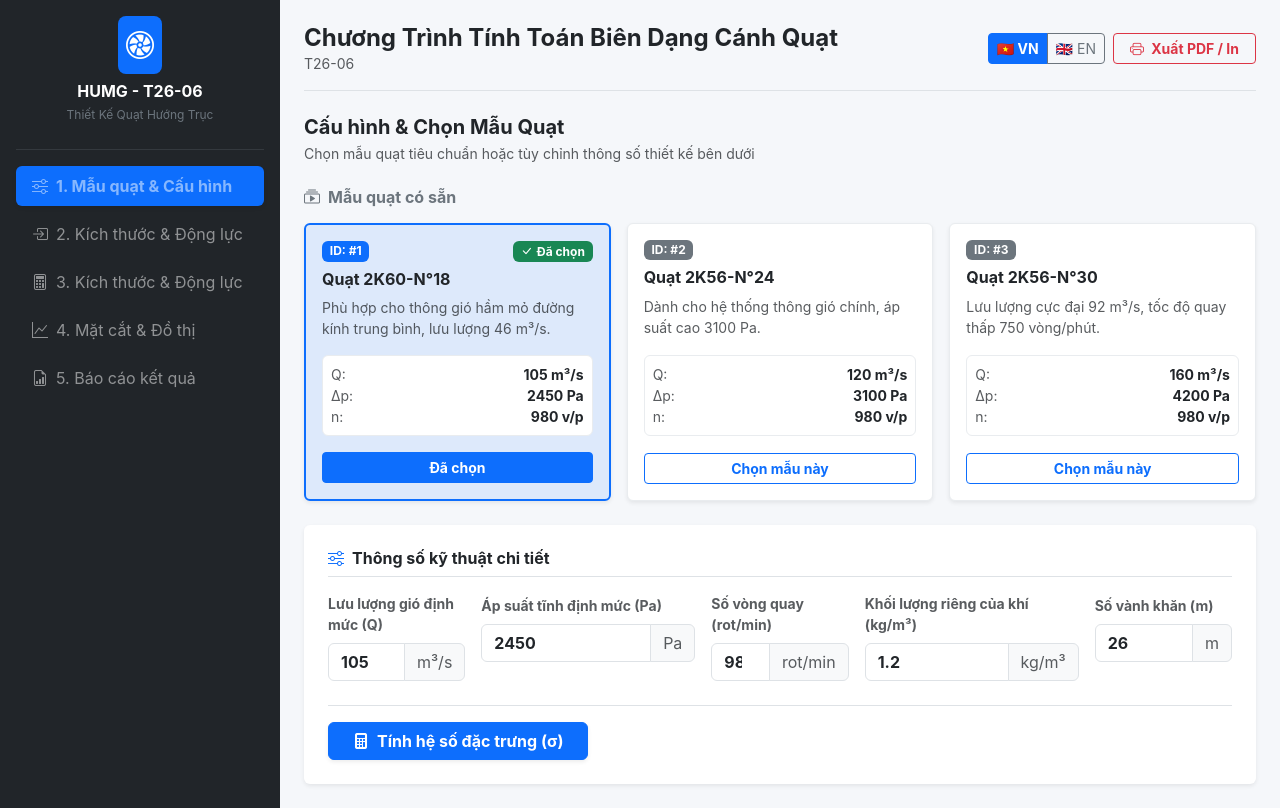
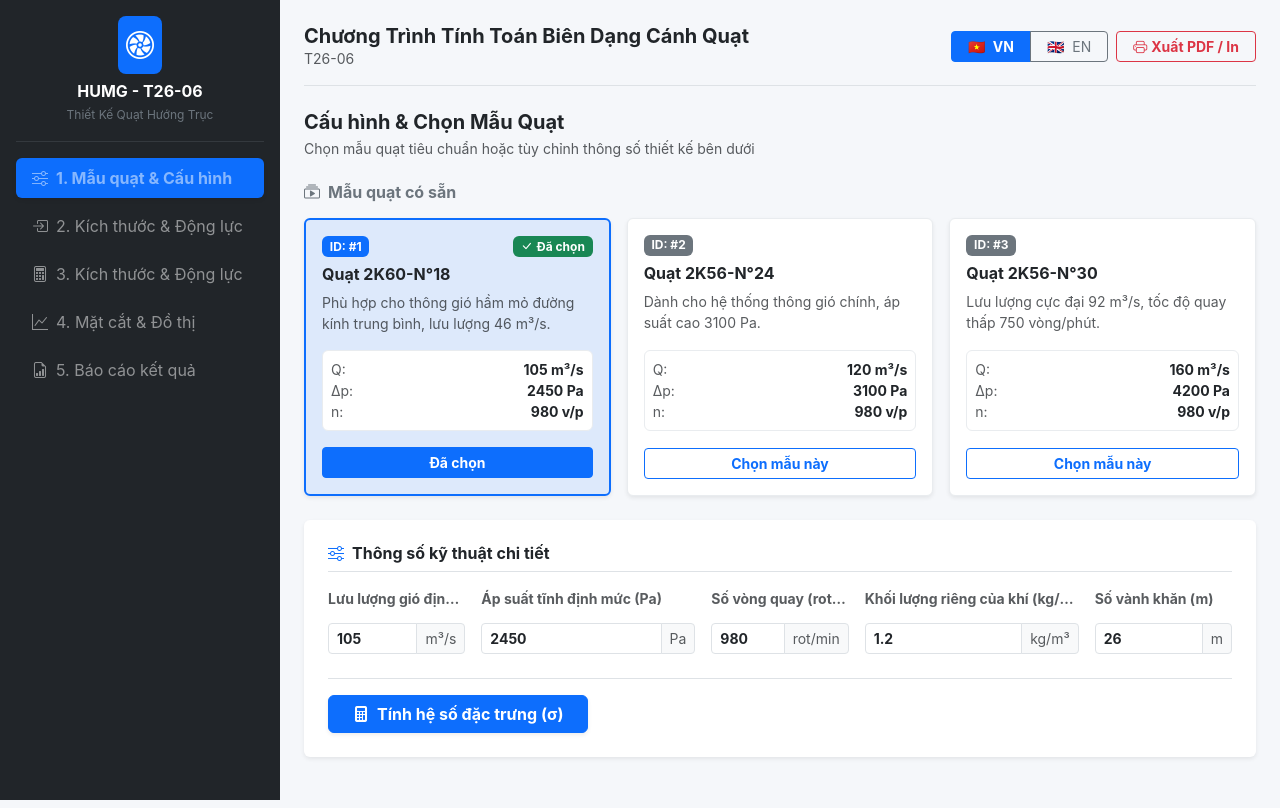
Before and after one commit to phamquanghien/BladeSpecsCalc, a React (Vite) app: page / in a window 1280 px wide. Built offline with nearby package versions, Linux system fonts and the light colour scheme.

Commit message:
Update_Layout

```diff
--- a/src/components/layout/Header.tsx
+++ b/src/components/layout/Header.tsx
@@ -2,24 +2,45 @@ import React from 'react';
 import { useTranslation } from 'react-i18next';
 import { LanguageSwitcher } from './LanguageSwitcher';
 
-export const Header: React.FC = () => {
+interface HeaderProps {
+    onToggleSidebar: () => void;
+}
+
+export const Header: React.FC<HeaderProps> = ({ onToggleSidebar }) => {
     const { t } = useTranslation();
 
     return (
-    <div className="d-flex justify-content-between align-items-center mb-4 pb-3 border-bottom">
+        <div className="d-flex justify-content-between align-items-center mb-4 pb-3 border-bottom flex-wrap gap-2">
+            <div className="d-flex align-items-center gap-2">
+                {/* Nút Toggle Sidebar chỉ hiện ở Mobile (< 768px) */}
+                <button
+                    className="btn btn-outline-dark d-md-none p-1 px-2"
+                    onClick={onToggleSidebar}
+                    aria-label="Toggle Navigation"
+                >
+                    <i className="bi bi-list fs-4"></i>
+                </button>
+
                 <div>
-        <h4 className="fw-bold mb-0 text-dark">
+                    <h4 className="fw-bold mb-0 text-dark fs-5 fs-md-4">
                         {t('header.title')}
                     </h4>
-        <p className="text-muted small mb-0">
+                    <p className="text-muted small mb-0 d-none d-sm-block">
                         {t('header.subTitle')}
                     </p>
                 </div>
+            </div>
 
-      <div className="d-flex align-items-center">
+            <div className="d-flex align-items-center gap-2">
                 <LanguageSwitcher />
-        <button className="btn btn-outline-danger btn-sm fw-bold px-3" onClick={() => window.print()}>
-          <i className="bi bi-printer me-1"></i> {t('header.exportPdf')}
+                <button
+                    className="btn btn-outline-danger btn-sm fw-bold px-2 px-sm-3"
+                    onClick={() => window.print()}
+                >
+                    <i className="bi bi-printer me-0 me-sm-1"></i>
+                    <span className="d-none d-sm-inline">
+                        {t('header.exportPdf')}
+                    </span>
                 </button>
             </div>
         </div>
--- a/src/components/layout/LanguageSwitcher.tsx
+++ b/src/components/layout/LanguageSwitcher.tsx
@@ -9,20 +9,20 @@ export const LanguageSwitcher: React.FC = () => {
     };
 
     return (
-    <div className="btn-group btn-group-sm me-2" role="group">
+        <div className="btn-group btn-group-sm" role="group">
             <button
                 type="button"
-        className={`btn ${i18n.language === 'vi' ? 'btn-primary fw-bold' : 'btn-outline-secondary'}`}
+                className={`btn px-2 px-sm-3 ${i18n.language === 'vi' ? 'btn-primary fw-bold' : 'btn-outline-secondary'}`}
                 onClick={() => changeLanguage('vi')}
             >
-        🇻🇳 VN
+                🇻🇳 <span className="d-none d-sm-inline ms-1">VN</span>
             </button>
             <button
                 type="button"
-        className={`btn ${i18n.language === 'en' ? 'btn-primary fw-bold' : 'btn-outline-secondary'}`}
+                className={`btn px-2 px-sm-3 ${i18n.language === 'en' ? 'btn-primary fw-bold' : 'btn-outline-secondary'}`}
                 onClick={() => changeLanguage('en')}
             >
-        🇬🇧 EN
+                🇬🇧 <span className="d-none d-sm-inline ms-1">EN</span>
             </button>
         </div>
     );
--- a/src/components/layout/MainLayout.tsx
+++ b/src/components/layout/MainLayout.tsx
@@ -1,4 +1,4 @@
-import React, { type ReactNode, Suspense } from 'react';
+import React, { type ReactNode, Suspense, useState } from 'react';
 import { Sidebar } from './Sidebar';
 import { Header } from './Header';
 
@@ -8,7 +8,6 @@ interface MainLayoutProps {
   children: ReactNode;
 }
 
-// Component hiển thị tạm khi đang tải file dịch JSON
 const LoadingFallback = () => (
   <div className="d-flex justify-content-center align-items-center vh-100 w-100 bg-light">
     <div className="spinner-border text-primary" role="status">
@@ -18,12 +17,22 @@ const LoadingFallback = () => (
 );
 
 export const MainLayout: React.FC<MainLayoutProps> = ({ activeTab, setActiveTab, children }) => {
+  const [isSidebarOpen, setIsSidebarOpen] = useState(false);
+
   return (
     <Suspense fallback={<LoadingFallback />}>
       <div className="d-flex" style={{ minHeight: '100vh', backgroundColor: '#f5f7fa' }}>
-        <Sidebar activeTab={activeTab} setActiveTab={setActiveTab} />
-        <div className="flex-grow-1 p-4 overflow-auto">
-          <Header />
+        {/* Sidebar Responsive */}
+        <Sidebar
+          activeTab={activeTab}
+          setActiveTab={setActiveTab}
+          isOpen={isSidebarOpen}
+          onClose={() => setIsSidebarOpen(false)}
+        />
+
+        {/* Nội dung chính */}
+        <div className="flex-grow-1 p-3 p-md-4 overflow-auto min-vh-100">
+          <Header onToggleSidebar={() => setIsSidebarOpen(!isSidebarOpen)} />
           <main>{children}</main>
         </div>
       </div>
--- a/src/components/layout/Sidebar.tsx
+++ b/src/components/layout/Sidebar.tsx
@@ -5,26 +5,79 @@ import { NAV_ITEMS } from '../../config/navigation';
 interface SidebarProps {
     activeTab: string;
     setActiveTab: (tabId: string) => void;
+    isOpen: boolean;
+    onClose: () => void;
 }
 
 export const Sidebar: React.FC<SidebarProps> = ({
     activeTab,
     setActiveTab,
+    isOpen,
+    onClose,
 }) => {
     const { t } = useTranslation();
 
+    const handleSelectTab = (tabId: string) => {
+        setActiveTab(tabId);
+        onClose(); // Tự đóng trên mobile khi click chọn
+    };
+
     return (
+        <>
+            {/* 1. Lớp phủ mờ (chỉ hiện trên Mobile khi Sidebar mở) */}
+            {isOpen && (
                 <div
-            className="bg-dark text-white p-3 d-flex flex-column justify-content-between"
-            style={{ width: '280px', flexShrink: 0, minHeight: '100vh' }}
+                    className="d-md-none position-fixed top-0 start-0 w-100 h-100 bg-dark opacity-50"
+                    style={{ zIndex: 1040 }}
+                    onClick={onClose}
+                />
+            )}
+
+            {/* 2. Style CSS tối ưu chuẩn Responsive */}
+            <style>{`
+        /* Style mặc định cho Mobile (< 768px): Dạng Drawer Fixed trượt ra */
+        .app-sidebar {
+          position: fixed;
+          top: 0;
+          left: 0;
+          bottom: 0;
+          width: 280px;
+          z-index: 1050;
+          transition: transform 0.3s ease-in-out;
+          transform: translateX(-100%);
+        }
+
+        /* Khi mở trên Mobile */
+        .app-sidebar.show-mobile {
+          transform: translateX(0);
+        }
+
+        /* Style cho Màn hình lớn (≥ 768px): Đứng tĩnh cạnh Content, không che chữ */
+        @media (min-width: 768px) {
+          .app-sidebar {
+            position: sticky !important;
+            top: 0;
+            transform: none !important;
+            height: 100vh;
+            z-index: 1;
+          }
+        }
+      `}</style>
+
+            {/* 3. Sidebar Container */}
+            <div
+                className={`app-sidebar bg-dark text-white p-3 d-flex flex-column justify-content-between flex-shrink-0 ${isOpen ? 'show-mobile' : ''}`}
             >
                 <div>
-                {/* Brand Logo */}
-                <div className="text-center mb-4">
+                    {/* Header Sidebar */}
+                    <div className="d-flex justify-content-between align-items-center mb-3 d-md-block text-center">
+                        <div className="w-100">
                             <div className="d-inline-flex align-items-center justify-content-center bg-primary rounded-3 p-2 mb-2">
                                 <i className="bi bi-fan fs-3 text-white"></i>
                             </div>
-                    <h6 className="fw-bold mb-0 text-white">HUMG - T26-06</h6>
+                            <h6 className="fw-bold mb-0 text-white">
+                                HUMG - T26-06
+                            </h6>
                             <small
                                 className="text-secondary"
                                 style={{ fontSize: '0.75rem' }}
@@ -32,9 +85,18 @@ export const Sidebar: React.FC<SidebarProps> = ({
                                 {t('sidebar.subTitle')}
                             </small>
                         </div>
+
+                        {/* Nút X đóng menu (Chỉ hiện ở Mobile) */}
+                        <button
+                            type="button"
+                            className="btn-close btn-close-white d-md-none align-self-start"
+                            onClick={onClose}
+                        />
+                    </div>
+
                     <hr className="border-secondary opacity-25" />
 
-                {/* Dynamic Navigation Items */}
+                    {/* Nav Links */}
                     <div className="nav nav-pills flex-column gap-2">
                         {NAV_ITEMS.map((item) => (
                             <button
@@ -44,7 +106,7 @@ export const Sidebar: React.FC<SidebarProps> = ({
                                         ? 'active bg-primary text-white fw-bold shadow-sm'
                                         : ''
                                 }`}
-                            onClick={() => setActiveTab(item.id)}
+                                onClick={() => handleSelectTab(item.id)}
                             >
                                 <i className={`bi ${item.icon} me-2`}></i>
                                 {t(item.translationKey)}
@@ -53,5 +115,6 @@ export const Sidebar: React.FC<SidebarProps> = ({
                     </div>
                 </div>
             </div>
+        </>
     );
 };
--- a/src/components/steps/Step1Presets.tsx
+++ b/src/components/steps/Step1Presets.tsx
@@ -42,7 +42,10 @@ export const Step1Presets: React.FC = () => {
                 {fanPresets.map((preset) => {
                     const isSelected = step1Input.id === preset.id;
                     return (
-                        <div key={preset.id} className="col-md-4">
+                        <div
+                            key={preset.id}
+                            className="col-12 col-sm-6 col-lg-4"
+                        >
                             <div
                                 className={`card h-100 shadow-sm transition-all ${
                                     isSelected
@@ -130,11 +133,14 @@ export const Step1Presets: React.FC = () => {
                     {t('step1.customTitle')}
                 </h6>
                 <div className="row g-3 mb-4">
-                    <div className="col-md-2">
-                        <label className="form-label small fw-bold text-muted">
+                    <div className="col-12 col-sm-6 col-lg-4 col-xl-2">
+                        <label
+                            className="form-label small fw-bold text-muted text-truncate w-100"
+                            title={t('step1.labels.airflow')}
+                        >
                             {t('step1.labels.airflow')}
                         </label>
-                        <div className="input-group">
+                        <div className="input-group input-group-sm flex-nowrap">
                             <input
                                 type="number"
                                 className="form-control fw-bold"
@@ -149,11 +155,14 @@ export const Step1Presets: React.FC = () => {
                         </div>
                     </div>
 
-                    <div className="col-md-3">
-                        <label className="form-label small fw-bold text-muted">
+                    <div className="col-12 col-sm-6 col-lg-4 col-xl-3">
+                        <label
+                            className="form-label small fw-bold text-muted text-truncate w-100"
+                            title={t('step1.labels.staticPressure')}
+                        >
                             {t('step1.labels.staticPressure')}
                         </label>
-                        <div className="input-group">
+                        <div className="input-group input-group-sm flex-nowrap">
                             <input
                                 type="number"
                                 className="form-control fw-bold"
@@ -167,11 +176,14 @@ export const Step1Presets: React.FC = () => {
                         </div>
                     </div>
 
-                    <div className="col-md-2">
-                        <label className="form-label small fw-bold text-muted">
+                    <div className="col-12 col-sm-6 col-lg-4 col-xl-2">
+                        <label
+                            className="form-label small fw-bold text-muted text-truncate w-100"
+                            title={t('step1.labels.rotationSpeed')}
+                        >
                             {t('step1.labels.rotationSpeed')}
                         </label>
-                        <div className="input-group">
+                        <div className="input-group input-group-sm flex-nowrap">
                             <input
                                 type="number"
                                 className="form-control fw-bold"
@@ -185,11 +197,14 @@ export const Step1Presets: React.FC = () => {
                         </div>
                     </div>
 
-                    <div className="col-md-3">
-                        <label className="form-label small fw-bold text-muted">
+                    <div className="col-12 col-sm-6 col-lg-6 col-xl-3">
+                        <label
+                            className="form-label small fw-bold text-muted text-truncate w-100"
+                            title={t('step1.labels.gasDensity')}
+                        >
                             {t('step1.labels.gasDensity')}
                         </label>
-                        <div className="input-group">
+                        <div className="input-group input-group-sm flex-nowrap">
                             <input
                                 type="number"
                                 className="form-control fw-bold"
@@ -204,11 +219,14 @@ export const Step1Presets: React.FC = () => {
                         </div>
                     </div>
 
-                    <div className="col-md-2">
-                        <label className="form-label small fw-bold text-muted">
+                    <div className="col-12 col-sm-6 col-lg-6 col-xl-2">
+                        <label
+                            className="form-label small fw-bold text-muted text-truncate w-100"
+                            title={t('step1.labels.bladeRingCount')}
+                        >
                             {t('step1.labels.bladeRingCount')}
                         </label>
-                        <div className="input-group">
+                        <div className="input-group input-group-sm flex-nowrap">
                             <input
                                 type="number"
                                 className="form-control fw-bold"
@@ -240,9 +258,9 @@ export const Step1Presets: React.FC = () => {
                                 {t('step1.sigmaResultTitle')}
                             </small>
 
-                            <div className="bg-white p-3 rounded border border-success-subtle overflow-auto">
+                            <div className="bg-white p-3 rounded border border-success-subtle overflow-x-auto">
                                 <MathFormula
-                                    fontSize="1.5rem"
+                                    fontSize="1.1rem"
                                     formula={`\\sigma = n * \\frac{\\sqrt{Q}}{\\left(2 \\frac{\\Delta p}{\\rho}\\right)^{3/4}} * 2\\sqrt{\\pi} = \\left(\\frac{${step1Input.rotationSpeed}}{60}\\right) * \\frac{\\sqrt{${step1Input.airflow}}}{\\left(2 * \\frac{${step1Input.staticPressure}}{${step1Input.gasDensity}}\\right)^{3/4}} * 2\\sqrt{\\pi} = \\mathbf{${step1Output.sigma}} \\quad [/]`}
                                 />
                             </div>
```
Lines whose indentation alone changed are shown as unchanged.
